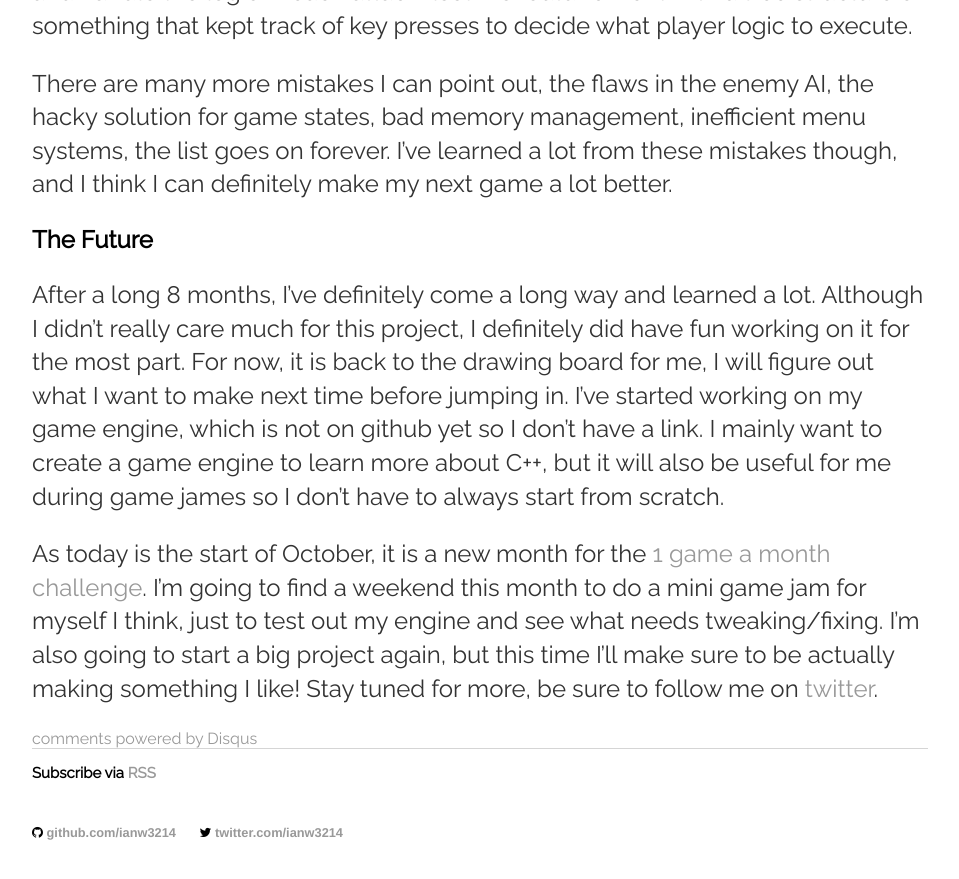
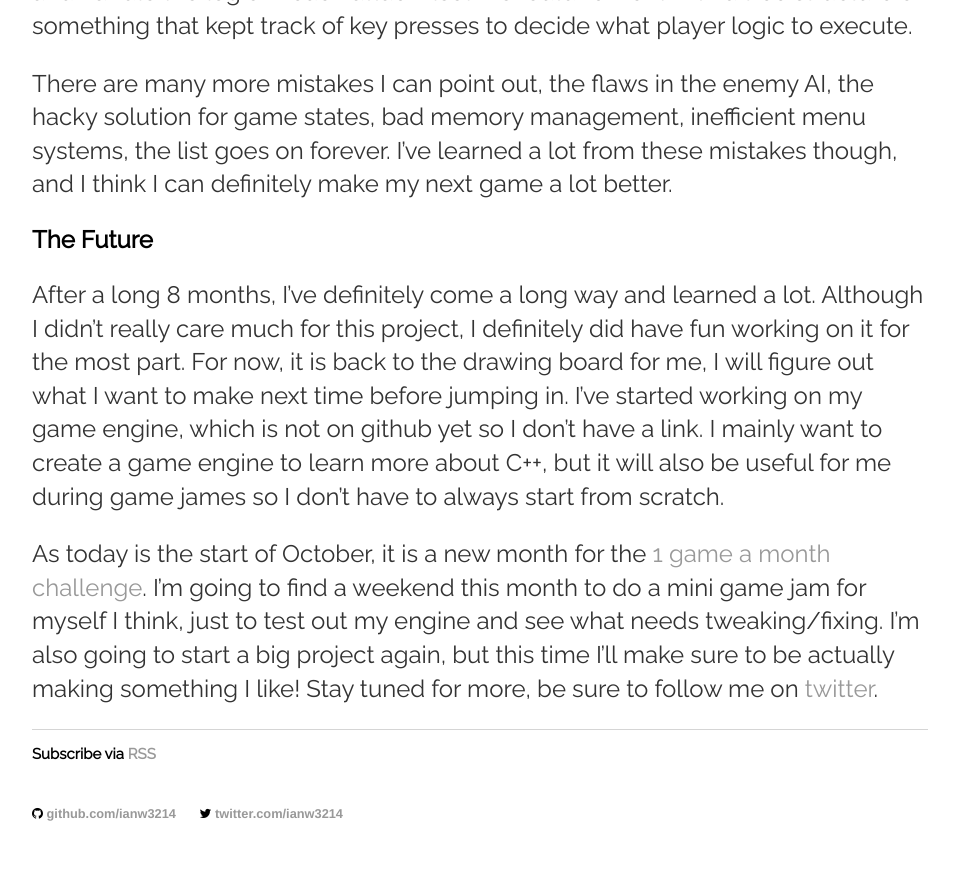
Before and after one commit to ianw3214/ianw3214.github.io, a Jekyll site: the page built from _posts/2017-09-30-heavens-edge-postmortem.md, in a window 1280 px wide and 900 px high, scrolled down 3472 px. Shown: the top 879 px of the window, without its empty margins (160-1119 px from the left). Built offline with Jekyll 4.4.1, drawn with Linux system fonts in a browser that asks for light colours; comment, search, counter and statistics services are not loaded; some of the changed lines change nothing that is shown.

Commit message:
Fix disqus include file to match suggested

```diff
--- a/_includes/disqus.html
+++ b/_includes/disqus.html
@@ -1,13 +1,20 @@
 <div id="disqus_thread"></div>
-<script type="text/javascript">
-    /* * * CONFIGURATION VARIABLES: EDIT BEFORE PASTING INTO YOUR WEBPAGE * * */
-    var disqus_shortname = 'quichi'; // required: replace example with your forum shortname
-    /* * * DON'T EDIT BELOW THIS LINE * * */
-    (function() {
-        var dsq = document.createElement('script'); dsq.type = 'text/javascript'; dsq.async = true;
-        dsq.src = '//' + disqus_shortname + '.disqus.com/embed.js';
-        (document.getElementsByTagName('head')[0] || document.getElementsByTagName('body')[0]).appendChild(dsq);
-    })();
+<script>
+
+/**
+*  RECOMMENDED CONFIGURATION VARIABLES: EDIT AND UNCOMMENT THE SECTION BELOW TO INSERT DYNAMIC VALUES FROM YOUR PLATFORM OR CMS.
+*  LEARN WHY DEFINING THESE VARIABLES IS IMPORTANT: https://disqus.com/admin/universalcode/#configuration-variables*/
+/*
+var disqus_config = function () {
+this.page.url = PAGE_URL;  // Replace PAGE_URL with your page's canonical URL variable
+this.page.identifier = PAGE_IDENTIFIER; // Replace PAGE_IDENTIFIER with your page's unique identifier variable
+};
+*/
+(function() { // DON'T EDIT BELOW THIS LINE
+var d = document, s = d.createElement('script');
+s.src = 'https://quichi.disqus.com/embed.js';
+s.setAttribute('data-timestamp', +new Date());
+(d.head || d.body).appendChild(s);
+})();
 </script>
-<noscript>Please enable JavaScript to view the <a href="http://disqus.com/?ref_noscript">comments powered by Disqus.</a></noscript>
-<a href="http://disqus.com" class="dsq-brlink">comments powered by <span class="logo-disqus">Disqus</span></a>
+<noscript>Please enable JavaScript to view the <a href="https://disqus.com/?ref_noscript">comments powered by Disqus.</a></noscript>
```
